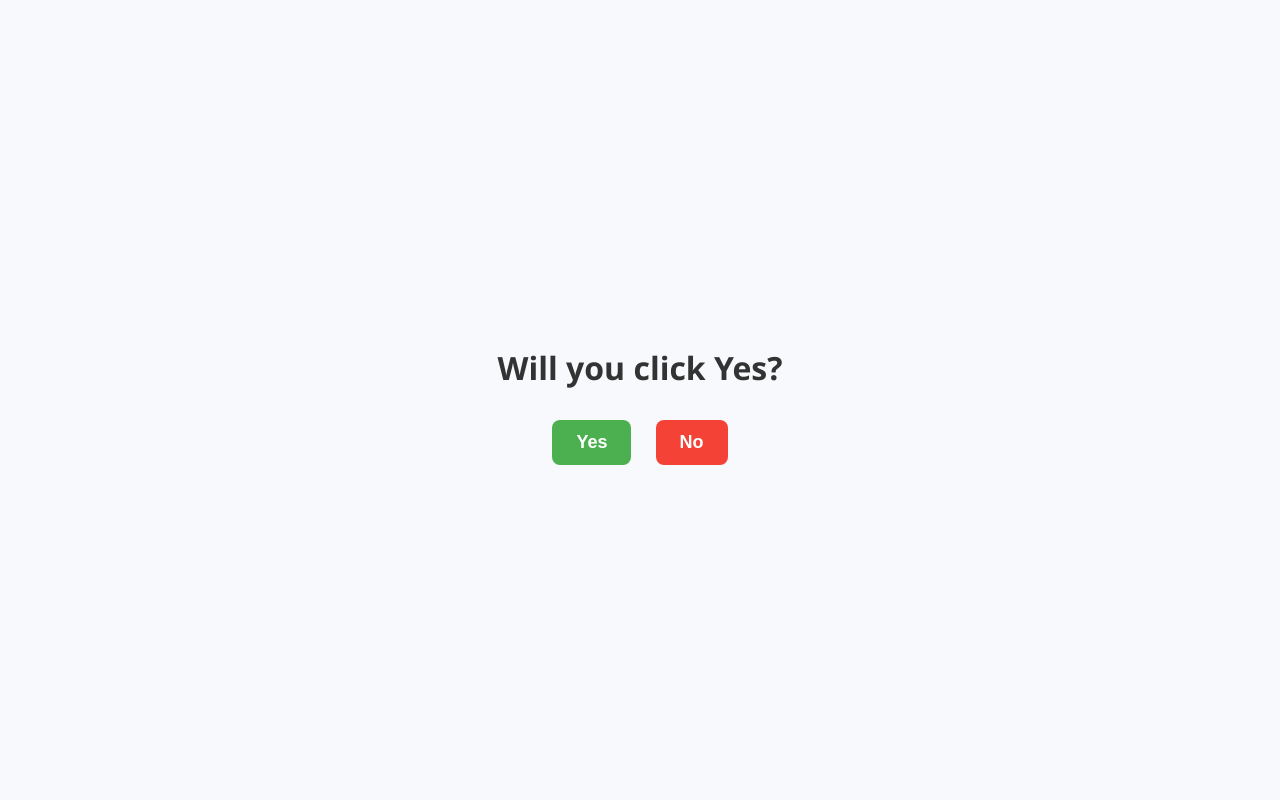
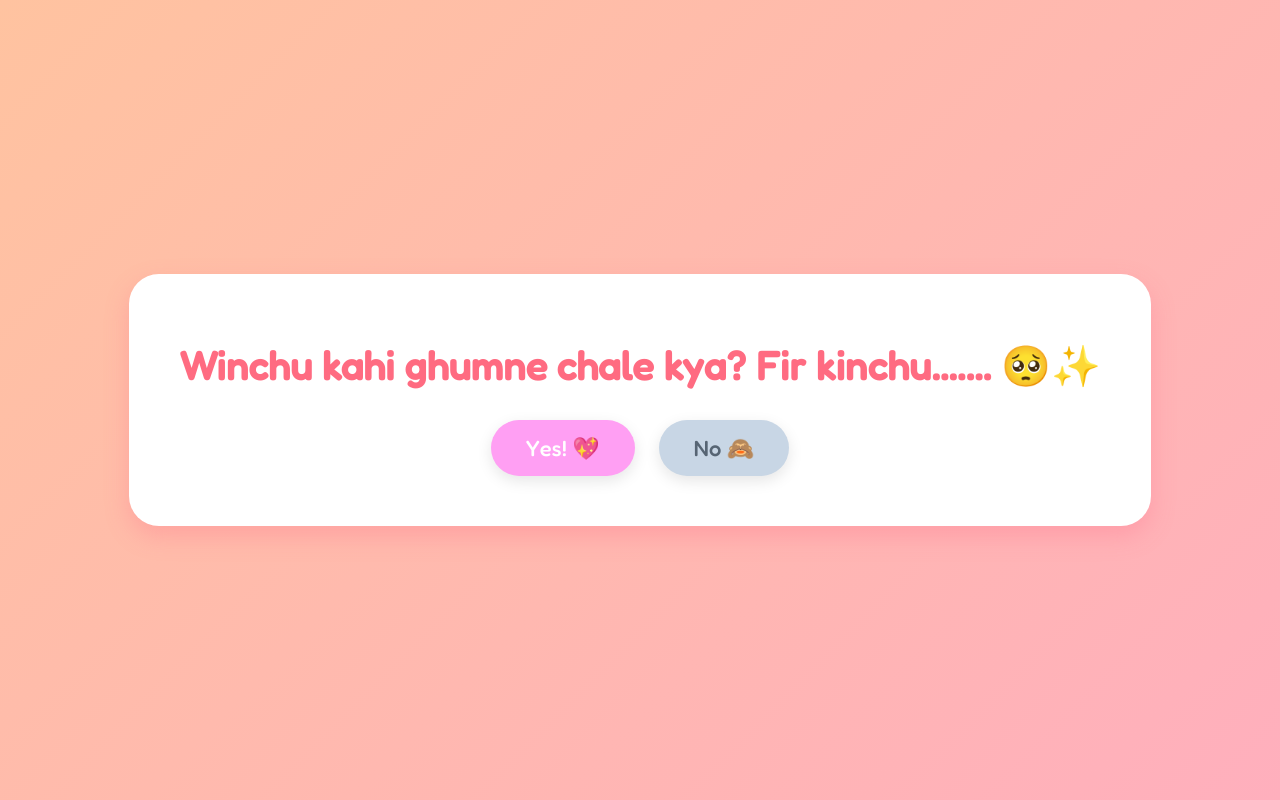
Before and after one commit to mpaigwar1027gmailcom/Winchu, a plain HTML site: page index.html in a window 1280 px wide. Drawn offline with Linux system fonts and the light colour scheme.

Commit message:
Update index.html

```diff
--- a/index.html
+++ b/index.html
@@ -3,76 +3,98 @@
 <head>
     <meta charset="UTF-8">
     <meta name="viewport" content="width=device-width, initial-scale=1.0">
-    <title>Yes or No?</title>
+    <title>Please say yes! 🥺</title>
+
+    <link href="https://fonts.googleapis.com/css2?family=Fredoka:wght@500&display=swap" rel="stylesheet">
+
     <style>
-        /* This centers everything and makes it look nice */
         body {
             display: flex;
             justify-content: center;
             align-items: center;
             height: 100vh;
             margin: 0;
-            background-color: #f7f9fc;
-            font-family: 'Segoe UI', Tahoma, Geneva, Verdana, sans-serif;
-            overflow: hidden; /* Prevents scrollbars when the button runs away */
+            /* A soft pastel gradient background */
+            background: linear-gradient(135deg, #ffc3a0 0%, #ffafbd 100%);
+            font-family: 'Fredoka', sans-serif; /* Using the cute font */
+            overflow: hidden;
         }
 
+        /* The white card holding the content */
         #container {
             text-align: center;
+            background-color: white;
+            padding: 40px 50px;
+            border-radius: 30px; /* Highly rounded corners */
+            box-shadow: 0 10px 25px rgba(255, 105, 135, 0.3); /* Soft pink shadow */
         }
 
         h1 {
-            color: #333;
+            color: #ff6b81;
+            font-size: 2.5em;
+            margin-bottom: 20px;
         }
 
-        /* Basic styling for both buttons */
+        /* Styling for both buttons */
         button {
-            padding: 12px 24px;
-            font-size: 18px;
-            font-weight: bold;
+            padding: 15px 35px;
+            font-size: 22px;
+            font-family: 'Fredoka', sans-serif;
             border: none;
-            border-radius: 8px;
+            border-radius: 50px; /* Pill-shaped buttons */
             cursor: pointer;
             margin: 10px;
-            transition: transform 0.1s; /* Makes the "Yes" button click feel bouncy */
+            transition: transform 0.2s, box-shadow 0.2s;
+            box-shadow: 0 5px 15px rgba(0,0,0,0.1);
+        }
+
+        /* Bouncy effect when hovering */
+        button:hover {
+            transform: scale(1.05);
         }
 
         button:active {
             transform: scale(0.95);
         }
 
+        /* The cute YES button */
         #yes-btn {
-            background-color: #4CAF50; /* Green */
+            background-color: #ff9ff3;
             color: white;
         }
 
+        #yes-btn:hover {
+            background-color: #f368e0;
+            box-shadow: 0 5px 15px rgba(243, 104, 224, 0.4);
+        }
+
+        /* The cute NO button */
         #no-btn {
-            background-color: #f44336; /* Red */
-            color: white;
-            /* Position absolute allows us to move it anywhere on the screen via JS */
+            background-color: #c8d6e5;
+            color: #576574;
             position: relative;
         }
 
+        /* The Celebration GIF */
         #celebration-gif {
-            display: none; /* Hidden by default */
-            max-width: 300px;
-            margin: 20px auto;
-            border-radius: 10px;
-            box-shadow: 0 4px 8px rgba(0,0,0,0.2);
+            display: none; /* Hidden until YES is clicked */
+            max-width: 250px;
+            margin: 20px auto 0;
+            border-radius: 20px;
         }
     </style>
 </head>
 <body>
 
     <div id="container">
-        <h1 id="question">Will you click Yes?</h1>
+        <h1 id="question">Winchu kahi ghumne chale kya? Fir kinchu....... 🥺✨</h1>
 
         <div id="button-container">
-            <button id="yes-btn">Yes</button>
-            <button id="no-btn">No</button>
+            <button id="yes-btn">Yes! 💖</button>
+            <button id="no-btn">No 🙈</button>
         </div>
 
-        <img id="celebration-gif" src="https://media.giphy.com/media/artj92V8o75VPL7AeQ/giphy.gif" alt="Celebration!">
+        <img id="celebration-gif" src="https://media.giphy.com/media/v1.Y2lkPTc5MGI3NjExdnpwam15NWwxMG8wZHVidThrYThmNTF0MHNjcWUzeGxuNnBzcDc2ZCZlcD12MV9naWZzX3NlYXJjaCZjdD1n/KztT2c4u8mYYUiMKdJ/giphy.gif" alt="Cute Celebration!">
     </div>
 
     <script>
@@ -84,12 +106,12 @@
 
         // --- Logic for the YES button ---
         yesBtn.addEventListener('click', () => {
-            question.innerText = "Yay! You said Yes!";
-            buttonContainer.style.display = 'none';
-            gif.style.display = 'block';
+            question.innerText = "Ave ave \n pata tha mujhe haa hi bologe! \n Kupunchu 🥰";
+            buttonContainer.style.display = 'none'; // Hide the buttons
+            gif.style.display = 'block'; // Show the GIF
         });
 
-        // --- The function that makes the button run away ---
+        // --- Logic for the NO button running away ---
         function dodge() {
             noBtn.style.position = 'absolute';
 
@@ -103,12 +125,10 @@
             noBtn.style.top = randomY + 'px';
         }
 
-        // Listen for computer mouse hovers
+        // Listen for hovers and mobile taps
         noBtn.addEventListener('mouseover', dodge);
-
-        // Listen for mobile touchscreen taps
         noBtn.addEventListener('touchstart', (e) => {
-            e.preventDefault(); // This stops the tap from registering as a click!
+            e.preventDefault();
             dodge();
         });
     </script>
```
